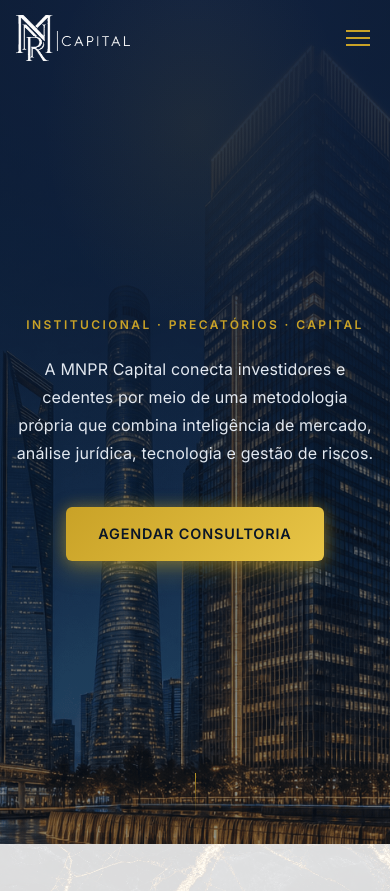
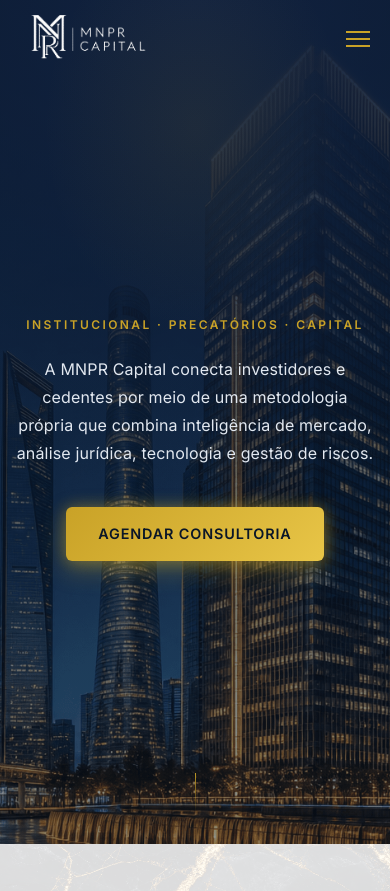
Before and after one commit to JPBenito-Meus-Projetos/MV3-Precatorio, a website: page index.html in a window 390 px wide. Shown: the top 891 px of the page. Drawn offline with nearby package versions, Linux system fonts and the light colour scheme.

Commit message:
Update logo assets and adjust related configurations for improved consistency. Replaced references to the old logo with a new adaptable logo in HTML, CSS, and email templates. Updated environment variables and removed outdated logo files to streamline the project structure.

```diff
--- a/index.html
+++ b/index.html
@@ -31,7 +31,7 @@
   <header class="header" id="header">
     <div class="container header-inner">
       <a href="#home" class="logo" aria-label="MNPR Capital — Início">
-        <img src="IMG/logo-header.png" srcset="IMG/logo-header.png 1x, IMG/logo-header@2x.png 2x" alt="MNPR Capital" class="logo-img" width="145" height="58" decoding="async">
+        <img src="IMG/logo-adaptavel.png" alt="MNPR Capital" class="logo-img" width="175" height="62" decoding="async">
       </a>
       <button class="menu-toggle" id="menu-toggle" aria-label="Abrir menu" aria-expanded="false">
         <span></span>
--- a/server/email-proposta.js
+++ b/server/email-proposta.js
@@ -15,10 +15,10 @@ function buildLogoHeader({ logoUrl = "", logoCid = "", siteUrl = "" } = {}) {
       <a href="${escapeHtml(homeUrl)}" target="_blank" style="text-decoration:none;">
         <img
           src="${escapeHtml(src)}"
-          width="210"
-          height="48"
+          width="103"
+          height="58"
           alt="MNPR Capital"
-          style="display:block;margin:0 auto;height:48px;width:auto;max-width:210px;border:0;"
+          style="display:block;margin:0 auto;height:58px;width:auto;max-width:120px;border:0;"
         >
       </a>`;
   }
--- a/server/index.js
+++ b/server/index.js
@@ -47,7 +47,7 @@ const RATE_WINDOW_MS = 15 * 60 * 1000;
 const RATE_MAX_REQUESTS = 5;
 const rateLimitStore = new Map();
 const EMAIL_LOGO_CID = "mnpr-logo";
-const EMAIL_LOGO_PATH = path.join(ROOT, "IMG", "logo-header.png");
+const EMAIL_LOGO_PATH = path.join(ROOT, "IMG", "logo-adaptavel.png");
 
 let mailTransporter = null;
 
@@ -67,7 +67,7 @@ function resolveEmailLogo(req) {
     siteUrl,
     attachments: [
       {
-        filename: "logo-header.png",
+        filename: "logo-adaptavel.png",
         path: EMAIL_LOGO_PATH,
         cid: EMAIL_LOGO_CID,
       },
--- a/styles.css
+++ b/styles.css
@@ -35,7 +35,7 @@
 
 html {
   scroll-behavior: smooth;
-  scroll-padding-top: 76px;
+  scroll-padding-top: 78px;
 }
 
 body {
@@ -133,8 +133,8 @@ a {
   display: flex;
   align-items: center;
   justify-content: space-between;
-  min-height: 76px;
-  max-height: 76px;
+  min-height: 78px;
+  max-height: 78px;
   gap: 1rem;
 }
 
@@ -149,10 +149,10 @@ a {
 .logo-img {
   display: block;
   flex-shrink: 0;
-  height: 58px;
-  width: auto;
-  max-width: min(240px, 52vw);
-  object-fit: contain;
+  height: 62px;
+  width: 175px;
+  max-width: min(175px, 54vw);
+  object-fit: cover;
   object-position: left center;
   -webkit-backface-visibility: hidden;
   backface-visibility: hidden;
@@ -160,8 +160,9 @@ a {
 
 @media (max-width: 480px) {
   .logo-img {
-    height: 46px;
-    max-width: min(200px, 58vw);
+    height: 48px;
+    width: 140px;
+    max-width: min(140px, 62vw);
   }
 }
 
@@ -1632,7 +1633,7 @@ a {
 
   .nav {
     position: fixed;
-    top: 76px;
+    top: 78px;
     left: 0;
     right: 0;
     background: radial-gradient(circle at 50% 0%, #112240 0%, #0a1628 100%);
```
Also changed, not shown: privacidade.html (+1 -1 lines), IMG/logo-adaptavel.png (added), IMG/logo-header.png (deleted), IMG/logo-header@2x.png (deleted), 1 other file.
